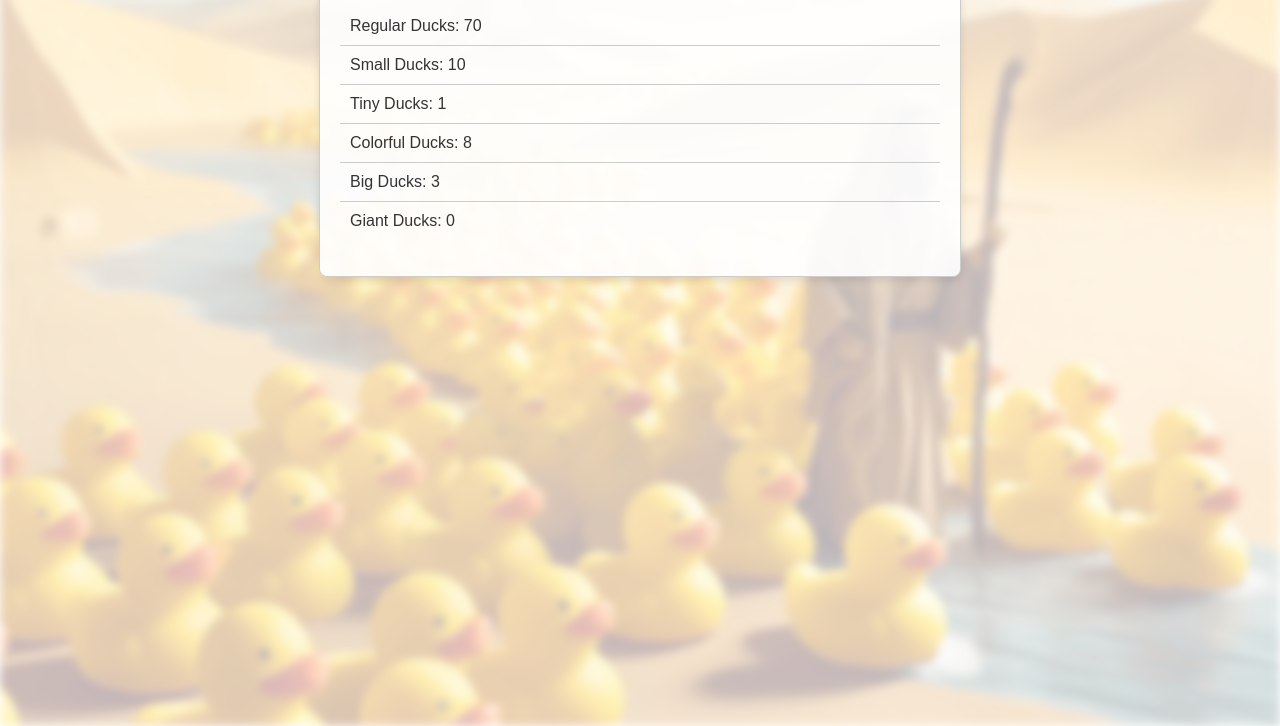
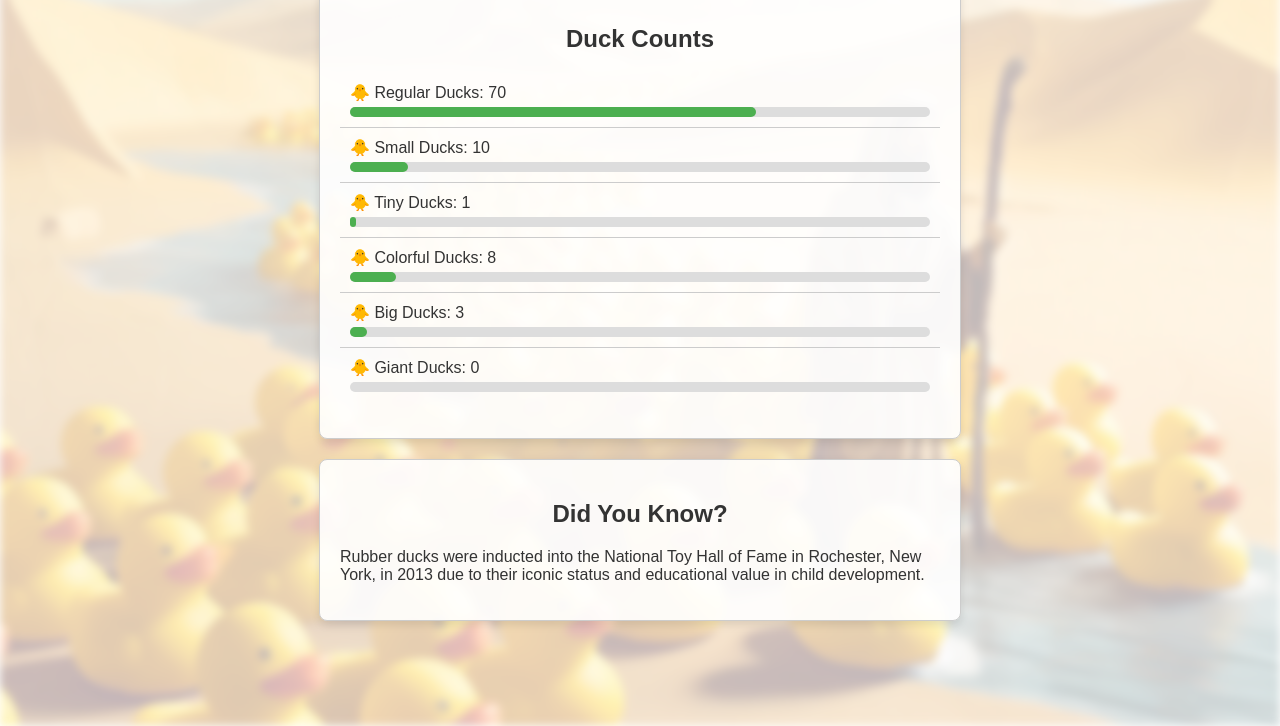
Before and after one commit to mfeinb/rubber-duck-dashboard, a plain HTML site: page index.html in a window 1280 px wide. Shown: the part 114-840 px from the top of the page. Drawn offline with Linux system fonts and the light colour scheme.

Commit message:
added random facts

```diff
--- a/index.html
+++ b/index.html
@@ -7,29 +7,48 @@
     <link rel="stylesheet" href="style.css">
 </head>
 <body>
-    <div id="dashboard">
+    <div id="main-title">
         <h1>Rubber Duck Dashboard</h1>
-        <ul id="duckList"></ul>
+    </div>
+    <div class="info-box" id="dashboard">
+        <h2>Duck Counts</h2>
+        <ul id="duckList">
+            <li>🐥 Regular Ducks: 70 <div class="progress"><div class="progress-bar" style="width:70%;"></div></div></li>
+            <li>🐥 Small Ducks: 10 <div class="progress"><div class="progress-bar" style="width:10%;"></div></div></li>
+            <li>🐥 Tiny Ducks: 1 <div class="progress"><div class="progress-bar" style="width:1%;"></div></div></li>
+            <li>🐥 Colorful Ducks: 8 <div class="progress"><div class="progress-bar" style="width:8%;"></div></div></li>
+            <li>🐥 Big Ducks: 3 <div class="progress"><div class="progress-bar" style="width:3%;"></div></div></li>
+            <li>🐥 Giant Ducks: 0 <div class="progress"><div class="progress-bar" style="width:0%;"></div></div></li>
+
+        </ul>
+    </div>
+    <div class="info-box" id="fun-fact">
+        <h2>Did You Know?</h2>
+        <p id="fact"></p>
     </div>
 
     <script>
-        // This script would typically fetch the data from a server or local file
         document.addEventListener('DOMContentLoaded', function() {
-            const duckData = {
-                "regular": 70,
-                "small": 10,
-                "tiny": 1,
-                "colorful": 8,
-                "big": 3,
-                "giant": 0
-            };
+const funFacts = [
+    "Rubber ducks were first patented in the US in 1928, and have been popular as bath toys ever since!",
+    "The world's largest rubber duck was created by Dutch artist Florentijn Hofman, which measures over 54 feet tall!",
+    "Rubber ducks aren't always rubber; they are often made of vinyl and sometimes even recycled plastic.",
+    "In 2001, The First Years Inc. won the Ig Nobel Prize in Economics for adapting the concept of the 'supply and demand' law to the challenge of marketing the 'rubber duck'.",
+    "The color of the original rubber ducks was a natural rubber color, but today they are typically bright yellow.",
+    "The largest collection of rubber ducks is owned by Charlotte Lee (USA), who has 5,631 different rubber ducks as of April 10, 2011, as verified by Guinness World Records.",
+    "Rubber ducks have been used in large-scale races for charity events around the world, where thousands of rubber ducks are released into rivers and the first to cross the finish line wins.",
+    "The classic yellow rubber duck was popularized by Sesame Street’s character Ernie who sang 'Rubber Duckie, you're the one' in a 1970 episode, making the toy a symbol of bath time fun.",
+    "Some rubber ducks are designed to change color in hot water to ensure that bath water is a safe temperature for young children.",
+    "There's an annual rubber duck day celebrated on January 13th each year to honor the creation of rubber ducks.",
+    "In 2007, nearly 20,000 rubber ducks were released into the ocean in a scientific study to track ocean currents, some of which have traveled halfway around the world.",
+    "Rubber ducks were inducted into the National Toy Hall of Fame in Rochester, New York, in 2013 due to their iconic status and educational value in child development."
+];
 
-            const duckList = document.getElementById('duckList');
-            Object.keys(duckData).forEach(type => {
-                const item = document.createElement('li');
-                item.textContent = `${type.charAt(0).toUpperCase() + type.slice(1)} Ducks: ${duckData[type]}`;
-                duckList.appendChild(item);
-            });
+            // Select a random fact
+            const randomFact = funFacts[Math.floor(Math.random() * funFacts.length)];
+
+            // Set the text of the paragraph with id 'fact'
+            document.getElementById('fact').textContent = randomFact;
         });
     </script>
 </body>
--- a/style.css
+++ b/style.css
@@ -4,8 +4,8 @@ body {
     margin: 0;
     padding: 20px;
     overflow: hidden;
+    height: 100vh;
     position: relative;
-    height: 100vh;
 }
 
 body::before {
@@ -18,13 +18,18 @@ body::before {
     background-image: url('background.webp'); /* Ensure the path is correct */
     background-size: cover;
     background-position: center;
-    background-repeat: no-repeat; /* Prevents the background from repeating */
-    filter: blur(4px); /* Apply a blur effect to make the image slightly less noticeable */
-    opacity: 0.3; /* Makes the background image more transparent */
+    background-repeat: no-repeat;
+    filter: blur(4px); /* Apply a blur effect */
+    opacity: 0.3; /* Adjust for desired translucency */
     z-index: -1; /* Keeps the background behind the content */
 }
 
-#dashboard {
+#main-title h1 {
+    text-align: center;
+    margin-top: 20px;
+}
+
+.info-box {
     margin: auto;
     width: 80%;
     max-width: 600px;
@@ -34,10 +39,11 @@ body::before {
     border-radius: 8px;
     box-shadow: 0 4px 8px rgba(0,0,0,0.1);
     position: relative;
-    z-index: 1; /* Ensures the dashboard is on top of the blurred background */
+    z-index: 1; /* Ensures the content is on top of the blurred background */
+    margin-bottom: 20px; /* Space between the boxes */
 }
 
-#dashboard h1 {
+.info-box h2 {
     text-align: center;
     color: #333;
 }
@@ -60,3 +66,18 @@ body::before {
 #duckList li:first-letter {
     text-transform: uppercase;
 }
+
+.progress {
+    height: 10px;
+    width: 100%;
+    background-color: #ddd;
+    border-radius: 5px;
+    margin-top: 5px;
+}
+
+.progress-bar {
+    height: 100%;
+    background-color: #4CAF50;
+    border-radius: 5px;
+    transition: width 0.4s ease;
+}
```
